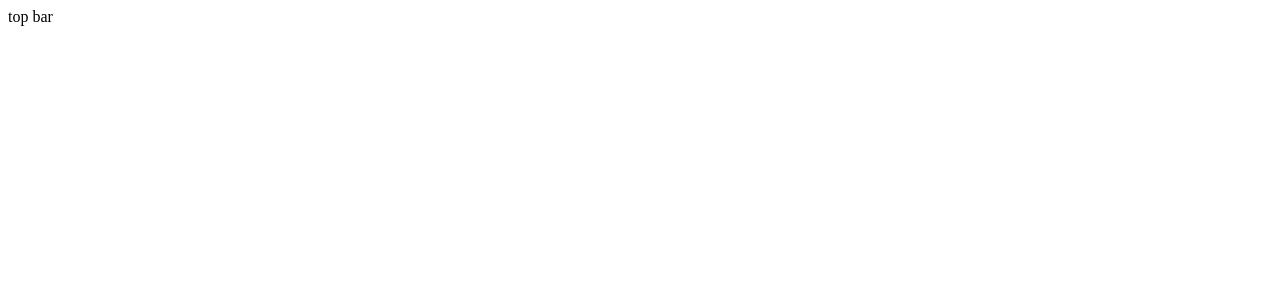
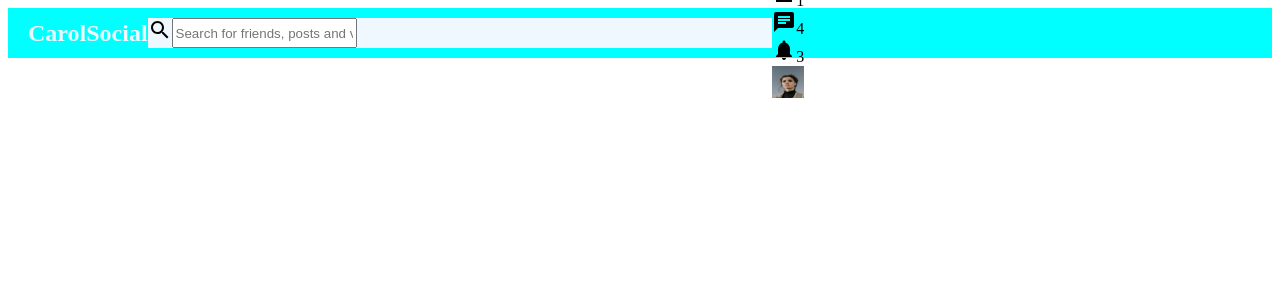
Before and after one commit to carolnamirimu/socialapp2, a React (Create React App) app in the folder socialapp2/: page / in a window 1280 px wide. Shown: the top 300 px of the page. Built offline with nearby package versions, Linux system fonts and the light colour scheme.

Commit message:
created the top bar

```diff
--- a/socialapp2/src/component/Topbar.jsx
+++ b/socialapp2/src/component/Topbar.jsx
@@ -1,10 +1,42 @@
 import React from "react";
 import "./tobar.css";
+import SearchIcon from '@mui/icons-material/Search';
+import PersonIcon from '@mui/icons-material/Person';
+import ChatIcon from '@mui/icons-material/Chat';
+import NotificationsIcon from '@mui/icons-material/Notifications';
 
 export default function Topbar(){
     return (
-        <div>
-            top bar
+        <div className="topbarContainer">
+            <div className="topbarleft">
+<span className="logo">CarolSocial </span>
+            </div>
+            <div className="topbarCenter">
+                <div className="searchbar">
+                    <SearchIcon/>
+                    <input type="text" placeholder="Search for friends, posts and videos"/>
+                </div>
+                </div>
+             <div className="topbarRight">
+                <div className="topbarLinks">
+                    <span className="topbarLink">Home</span>
+                    <span className="topbarLink">Timeline</span>
+                </div>
+                <div className="topbaricon">
+<PersonIcon/><span className="topbarIconBadge">1</span>
+
+                </div>
+                <div className="topbaricon">
+<ChatIcon/><span className="topbarIconBadge">4</span>
+
+                </div>
+                <div className="topbaricon">
+<NotificationsIcon/><span className="topbarIconBadge">3</span>
+
+
+                </div>
+                <img src="/assets/1.jpeg" alt="" className="topbarimage" />
+        </div>
         </div>
     );
 }
--- a/socialapp2/src/component/tobar.css
+++ b/socialapp2/src/component/tobar.css
@@ -0,0 +1,35 @@
+.topbarContainer{
+    height: 50px;
+    width: 100%;
+    background-color: aqua;
+    display: flex;
+    align-items: center;
+    position: sticky;
+    top: 0;
+}
+.topbarLeft{
+    flex: 3;
+}
+.logo{
+    font-size: 24px;
+    margin-left: 20px;
+    font-weight: bolder;
+    color: aliceblue;
+    cursor: pointer;
+}
+.topbarCenter{
+    flex: 5;
+}
+.searchbar{
+    width: 100%;
+    height: 30px;
+    background: aliceblue;
+    display: flex;
+}
+.topbarRight{
+    flex: 4;
+}
+.topbarimage{
+    height: 32px;
+    width: 32px;
+}
```
